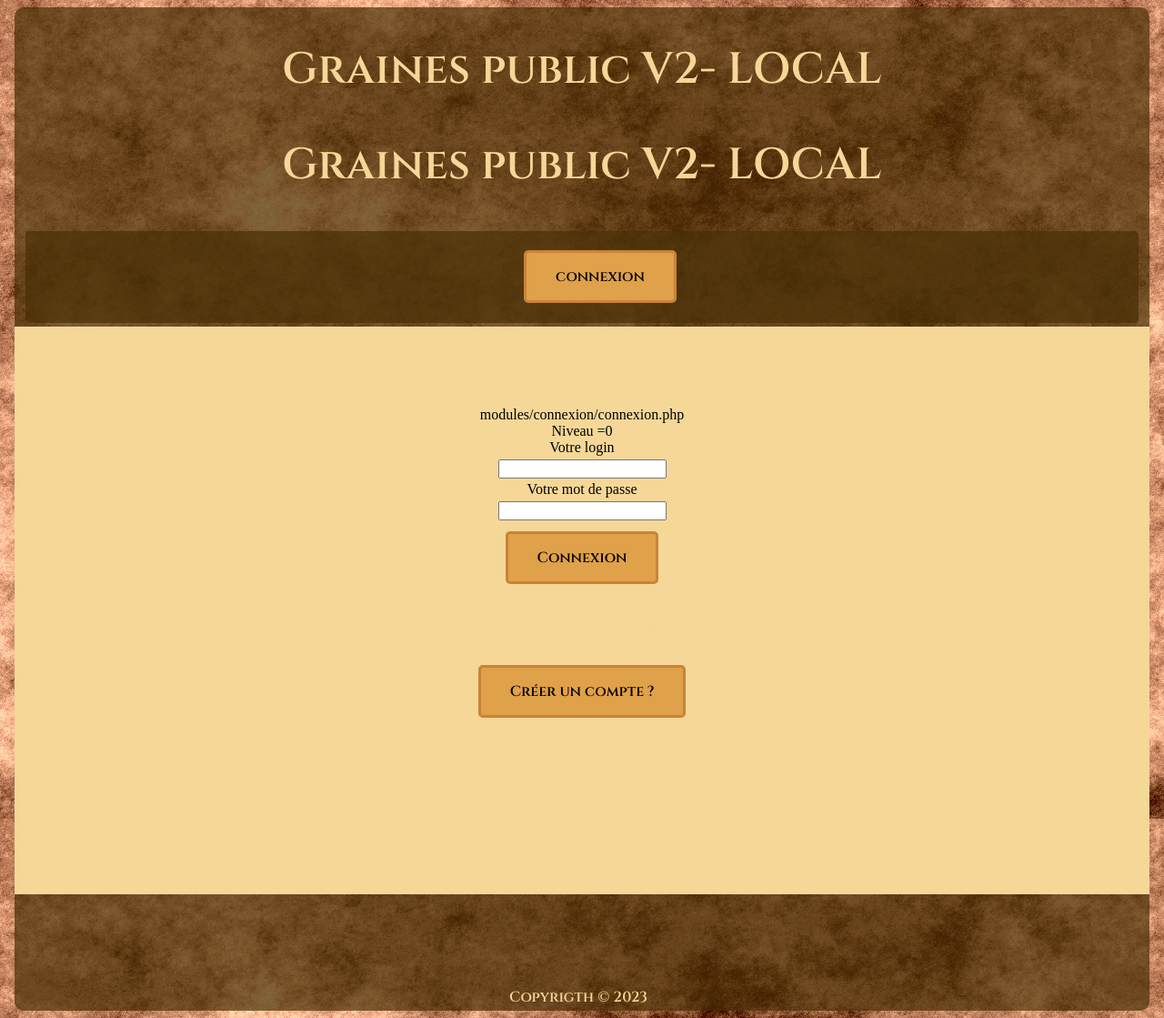
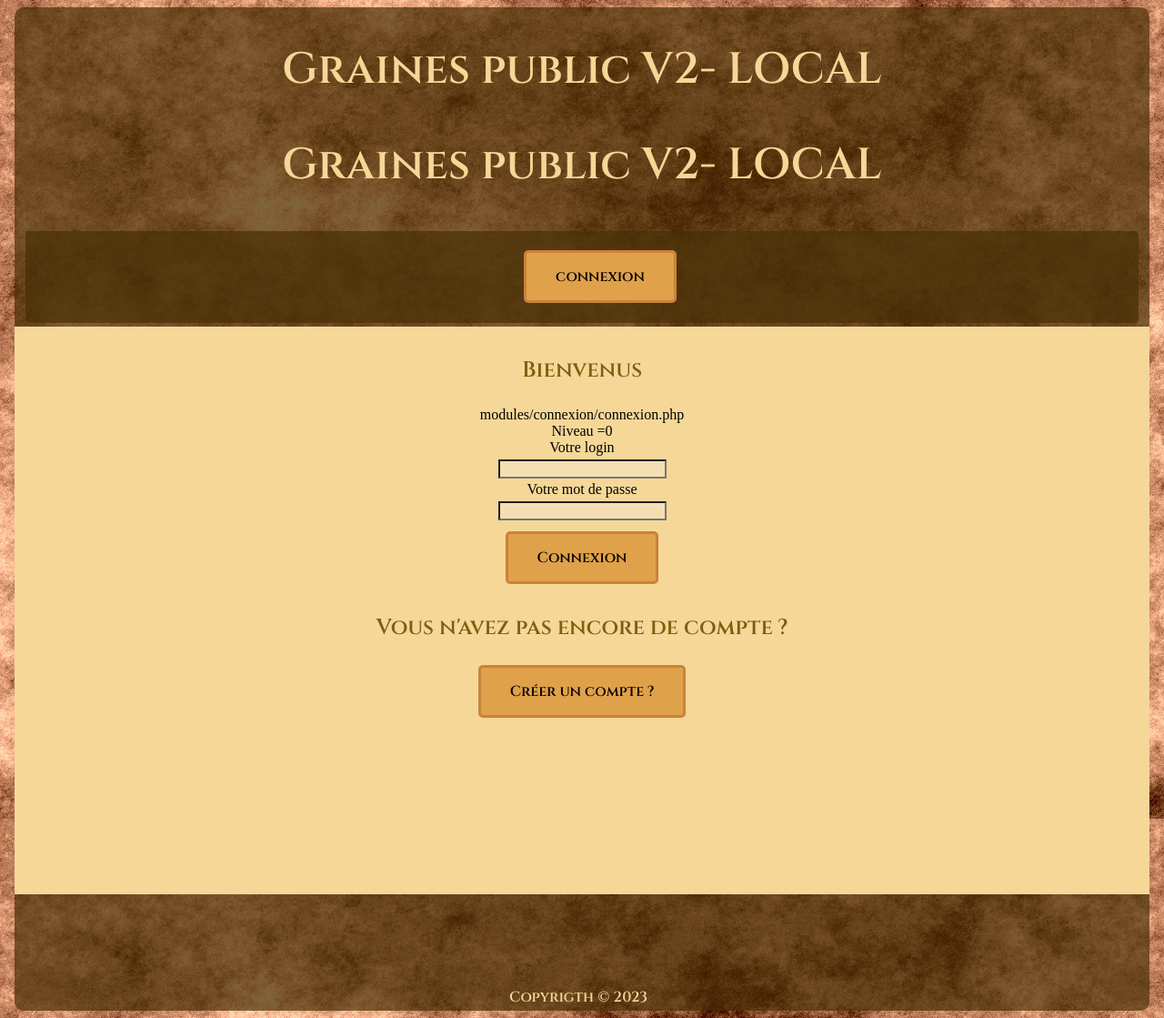
Before and after one commit to Christophe-Calmes/roleTheDice, a PHP site: page /index.php?idNav=90861906441 in a window 1280 px wide. Shown: the whole page at 91% size. Run offline with PHP 8.4, Linux system fonts and the light colour scheme; data comes from the database, SQL or seed files in the repository.

Commit message:
Correction de bug au niveau du framework graines1901

```diff
--- a/css/master.css
+++ b/css/master.css
@@ -20,7 +20,7 @@
   --main-radius: 5px;
   --main-shadow: 2px 4px 5px 1px #151515;
   --main-colorTitle: #F5D798ff;
-  --main-colorTitle3: #F5D798ff;
+  --main-colorTitle3: rgb(129, 93, 16);
   --main-colorMain: #F5D798ff;
   --main-fontTitle: 'Cinzel', serif;
   --main-backgroundImage: url("../images/rollMap4.webp");
@@ -88,7 +88,7 @@ h1, h2 {
 }
 h3 {
   font-size: 1.5em;
-  color: var(--main-colorTitle);
+  color: var(--main-colorTitle3);
   font-family: var(--main-fontTitle);
 }
 a {
@@ -172,6 +172,11 @@ a {
 input, label {
   margin-bottom: 0.25em;
 }
+input, select, textarea {
+  color: #151515;
+  background-color: wheat;
+}
+
 .buttonForm {
   margin: 0.5em;
 }
--- a/modules/navigation/menuAdmin/dynamique.php
+++ b/modules/navigation/menuAdmin/dynamique.php
@@ -4,9 +4,7 @@
 </form>
 <?php
 function doublon ($select) {
-  $void = [];
-  $controle = new RCUD($select, $void);
-  $doublon = $controle->READ();
+  $doublon = ActionDB::select($select, []);
   if(!empty($doublon)) {
     echo '<p>Doublon détecté dans le clés. Changer le trousseau.</p>';
     echo '<ul>';
--- a/modules/users/objets/printUser.php
+++ b/modules/users/objets/printUser.php
@@ -70,7 +70,7 @@ private $yes;
       foreach ($variable as $key => $value) {
         echo '<li>Identité : '.$value['prenom'].' '.$value['nom'].'</li>';
         echo '<li>Pseudo : '.$value['login'].'</li>';
-        echo '<li>Role : '.$this->role[$value['role']].'</li>';
+        echo '<li>Role : '.$this->role[$value['role']]['name'].'</li>';
         echo '<li>Date d\'inscription : '.brassageDate($value['dateCreation']).'</li>';
       }
     echo '</ul>';
```
Also changed, not shown: modules/navigation/menuAdmin/creationNouveuMenu.php (+5 -9 lines).
